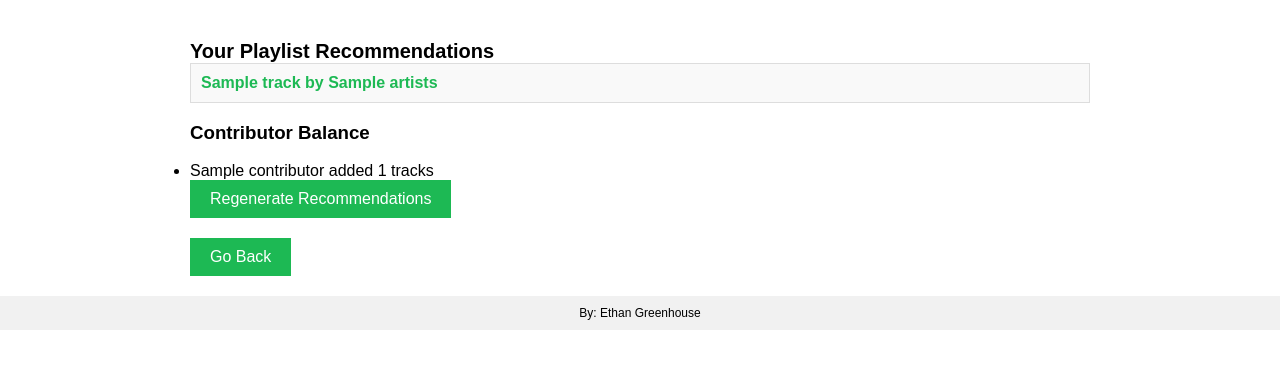
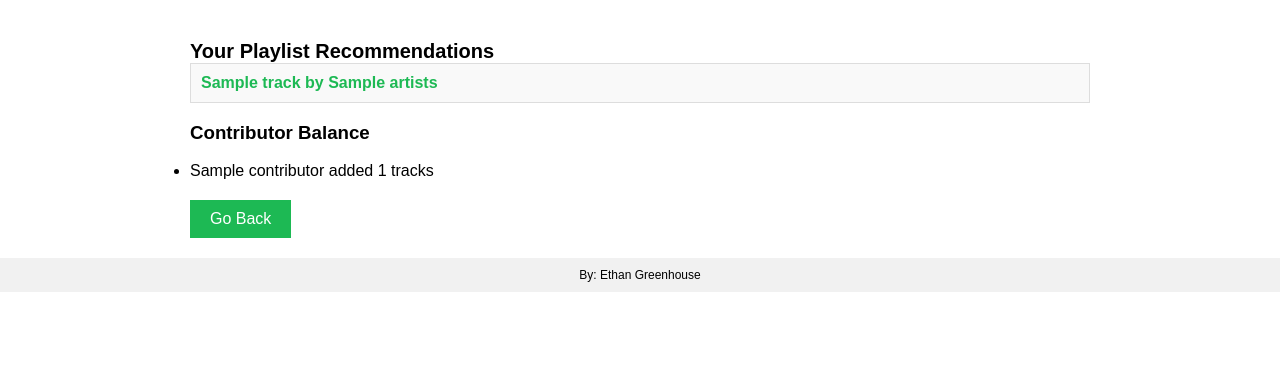
Before and after one commit to EthanGreenhouse/genify, a Flask app: template templates/result.html in a window 1280 px wide. Shown: the part 68-437 px from the top of the page. Run offline with Flask 3, Linux system fonts and the light colour scheme; the template is opened without the code that fills it: most values are stand-ins (such as "Sample title", 1, 10 or a date in 2020).

Commit message:
Update result.html

```diff
--- a/templates/result.html
+++ b/templates/result.html
@@ -37,14 +37,6 @@
             {% endfor %}
         </ul>
 
-        <!-- Regenerate Button: Submits the same playlist URL to regenerate recommendations -->
-        <div class="regenerate">
-            <form action="/analyze" method="POST"> <!-- Form to regenerate the recommendations -->
-                <input type="hidden" name="playlist_input" value="{{ playlist_url }}"> <!-- Hidden field to pass playlist URL -->
-                <button type="submit">Regenerate Recommendations</button> <!-- Button to submit form -->
-            </form>
-        </div>
-
         <!-- Go back button -->
         <div class="go-back">
             <a href="{{ url_for('index') }}"> <!-- Link to go back to the homepage -->
```
